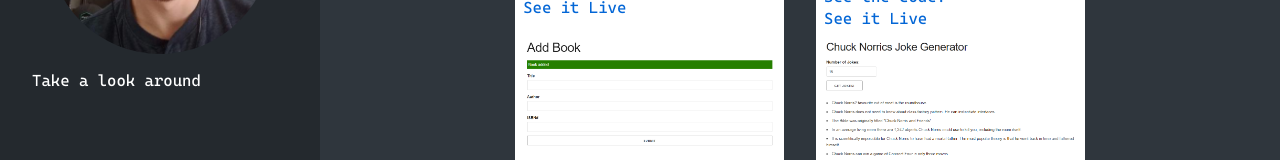
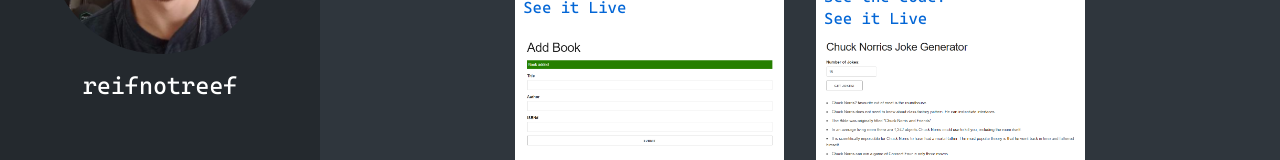
Before and after one commit to reifnotreef/WIP_Portfolio, a plain HTML site: page index.html in a window 1280 px wide. Shown: the part 202-362 px from the top of the page. Drawn offline with Linux system fonts and the light colour scheme; files whose address does not match are found by name.

Commit message:
need a bio or w/e

```diff
--- a/index.html
+++ b/index.html
@@ -13,7 +13,7 @@
     <section id='header-container'>
       <img id='profile-img' src='./src/img/profile-picture.jpg' alt='pictue of Bridger Reif Hammond'>
       <section id="profile-bio-container">
-        <p id="profile-bio">Take a look around</p>
+        <p id="profile-bio">reifnotreef</p>
       </section>
     </section>
     <section id='projects-container'>
--- a/main.css
+++ b/main.css
@@ -45,6 +45,10 @@
 
 #profile-bio-container p {
   text-align: center;
+}
+
+#profile-bio {
+  font-size: 1.5rem;
 }
 
 #projects-container {
@@ -139,10 +143,6 @@ a {
   }
   #profile-bio-container {
     width: 100%;
-    margin-left: 4rem;
-  }
-  #profile-bio-container p {
-    text-align: left;
   }
   #projects-container {
     grid-area: 1 / 2 / 6 / 5;
```
